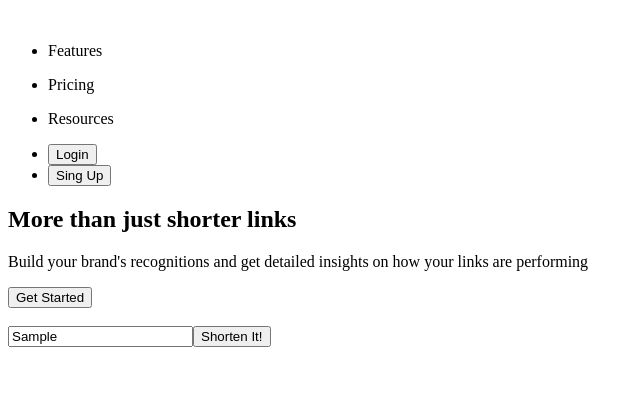
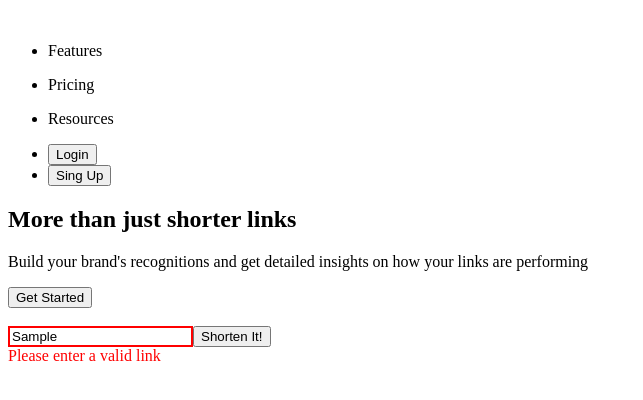
Before and after one commit to michelestaffiere/URL-SHORTENER, a React (Vite) app: page / in a window 1280 px wide. Both pictures are taken after typing "Sample" into the empty fields and a click on the button "Shorten It!". Shown: the top 400 px of the page, without its empty margins (0-643 px from the left). Built offline with nearby package versions, Linux system fonts and the light colour scheme.

Commit message:
visual updated error status, uplifted states to parent

```diff
--- /dev/null
+++ b/Components/ShortendLinks.jsx
@@ -0,0 +1,7 @@
+import { useEffect,useState } from "react";
+
+const ShortenedLinks = ({}) =>{
+
+};
+
+export default ShortenedLinks
--- /dev/null
+++ b/Components/UrlShortener.css
@@ -0,0 +1,11 @@
+.invalid-link{
+    border: 2px red solid;
+}
+.invalid-message{
+    color: red;
+    position: absolute;
+    margin: 0;
+}
+form{
+    position: relative;
+}
--- a/Components/UrlShortener.jsx
+++ b/Components/UrlShortener.jsx
@@ -1,13 +1,13 @@
 import { useEffect,useState } from "react";
 import axios from 'axios';
+import './UrlShortener.css';
 
 
 
-const UrlShortener = () =>{
+const UrlShortener = ({shortLinks, normalLinks, currentShortList, currentOgList}) =>{
     //states
-    const [shortenedLinks, setShortenedLinks] = useState([]);
-    const [orignalLinks, setOrignalLinks] = useState([]);
     const [userInput, setUserInput] = useState("");
+    const [linkValid, setLinkValid] = useState(true);
 
     //variables
 
@@ -15,12 +15,16 @@ const UrlShortener = () =>{
         setUserInput(e.target.value)
     };
     const validateLink = (link) =>{
-        try{
-            new URL(link);
-            return true;
-        } catch (error){
-            return false;
+        // link cant start with www. needs to start with http://
+        if(link.startsWith("http://") || link.startsWith("https://")){
+            try{
+                new URL(link);
+                return true;
+            } catch (error){
+                return false;
+            }
         }
+        return false // previous try catch returns no protocol found.
     };
     const handleSubmit = (e) =>{
         e.preventDefault();
@@ -35,16 +39,19 @@ const UrlShortener = () =>{
 
                 //update states
                 // make a spread copy of current state and add new link to it.
-                setShortenedLinks([...shortenedLinks, newShortLink]);
-                setOrignalLinks([...orignalLinks, newOriginalLink]);
+                shortLinks([...currentShortList, newShortLink]);
+                normalLinks([...currentOgList, newOriginalLink]);
+
+                // Reset Field and Update state
+                setUserInput("");
+                setLinkValid(true);
 
             }).catch(error =>{
                 console.error(error);
             })
         } else{
-            return null
+            setLinkValid(false);
         }
-        setUserInput("");
     };
 
     return(
@@ -58,11 +65,15 @@ const UrlShortener = () =>{
                          value={userInput}
                          onChange={handleInputChange}
                          required placeholder="Enter link"
+                         className={linkValid ? "" :"invalid-link"}
                     />
+                    {
+                        linkValid ? "" :<p className="invalid-message">Please enter a valid link</p>
+                    }
                     <button onClick={handleSubmit}>Shorten It!</button>
                 </form>
             </div>
-                {
+                {/* {
                     <div className="results">
                         <ul>
                             {shortenedLinks.map((link, index) => {
@@ -75,7 +86,7 @@ const UrlShortener = () =>{
                             }
                         </ul>
                     </div>
-                }
+                } */}
         </section>
     )
 }
--- a/src/App.jsx
+++ b/src/App.jsx
@@ -1,16 +1,35 @@
-import { useState } from 'react'
+import { useEffect, useState } from 'react'
 import './App.css'
 
 import Navigation from '../Components/Navigation'
 import Header from '../Components/Header'
 import UrlShortener from '../Components/UrlShortener'
+import ShortenedLinks from '../Components/ShortendLinks'
 
 function App() {
+  const [shortenedLinks, setShortenedLinks] = useState([]);
+  const [originalLinks, setOriginalLinks] = useState([]);
+
+
+  useEffect(()=>{
+    console.log(shortenedLinks)
+    console.log(originalLinks)
+  },[shortenedLinks,originalLinks])
   return (
     <>
       <Navigation />
       <Header />
-      <UrlShortener />
+      <UrlShortener
+        shortLinks={setShortenedLinks}
+        normalLinks={setOriginalLinks}
+        currentShortList ={shortenedLinks}
+        currentOgList ={originalLinks}
+      />
+      <ShortenedLinks
+        currentShortList ={shortenedLinks}
+        currentOgList ={originalLinks}
+      />
+
     </>
   )
 }
```
